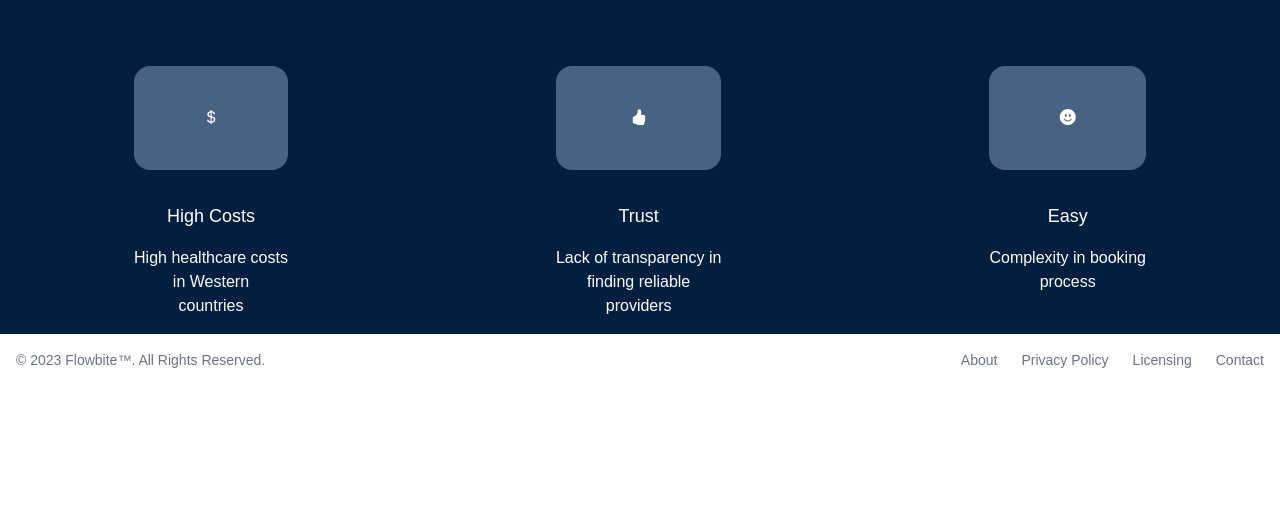
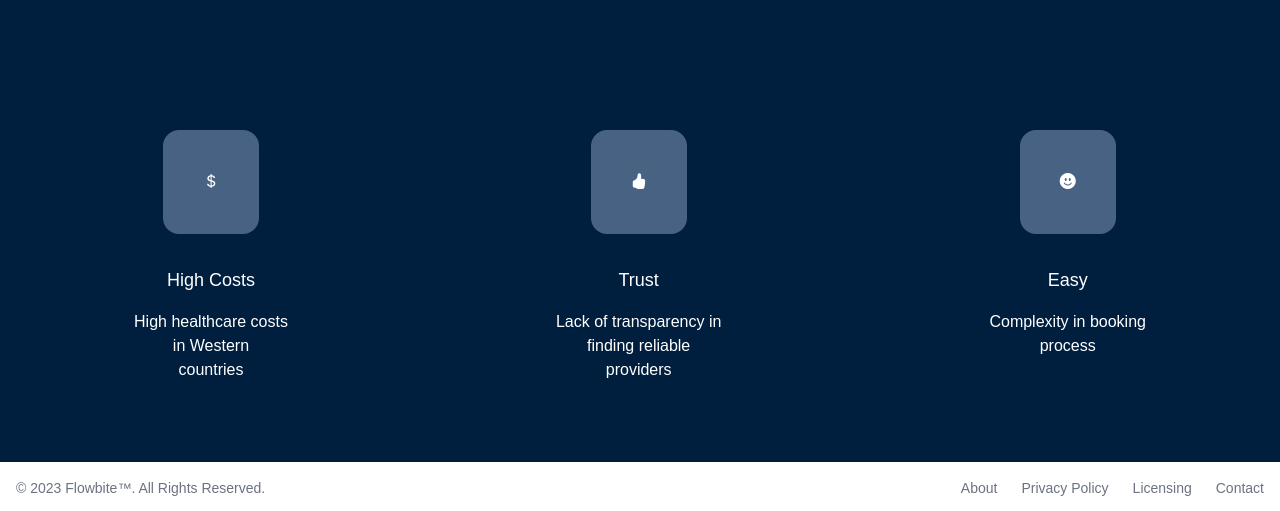
Before and after one commit to Ratchaphon1412/OLDIES, a Nuxt app: page / in a window 1280 px wide. Shown: the part 1006-1517 px from the top of the page. Before the commit the page ends 1392 px from the top, so only its background shows below. Built offline with nearby package versions, Linux system fonts and the light colour scheme.

Commit message:
fix response problem

```diff
--- a/components/Problem.vue
+++ b/components/Problem.vue
@@ -2,7 +2,7 @@
   <section class="w-full bg-[#001F3F]">
     <div class="flex justify-center">
       <div
-        class="flex-col justify-items-center text-center py-16 md:w-1/2 sm:xs:w-2/3"
+        class="flex-col justify-items-center text-center py-16 w-1/2 md:w-1/2 sm:w-3/4 xs:w-3/4"
       >
         <h1
           class="xl:text-2xl lg:text-xl md:text-lg xs:text-ms ms:text-base font-bold text-white mb-8"
@@ -20,9 +20,9 @@
       </div>
     </div>
     <!--ICON-->
-    <div class="flex flex-wrap justify-around">
-      <div>
-        <div class="p-10 bg-[#486284] rounded-2xl mb-8 text-center">
+    <div class="flex flex-wrap justify-around py-16">
+      <div class="flex flex-col items-center">
+        <div class="p-10 bg-[#486284] w-fit rounded-2xl mb-8 text-center">
           <!--icon-->
           <i class="bi bi-currency-dollar text-white"></i>
         </div>
@@ -34,8 +34,10 @@
         </div>
       </div>
 
-      <div>
-        <div class="p-10 bg-[#486284] rounded-2xl mb-8 text-white text-center">
+      <div class="flex flex-col items-center">
+        <div
+          class="p-10 w-fit bg-[#486284] rounded-2xl mb-8 text-white text-center"
+        >
           <i class="bi bi-hand-thumbs-up-fill"></i>
         </div>
         <div class="text-center text-white mb-4">
@@ -47,8 +49,8 @@
           </p>
         </div>
       </div>
-      <div>
-        <div class="p-10 bg-[#486284] rounded-2xl mb-8 text-center">
+      <div class="flex flex-col items-center">
+        <div class="p-10 w-fit bg-[#486284] rounded-2xl mb-8 text-center">
           <i class="bi bi-emoji-smile-fill text-white"></i>
         </div>
         <div class="text-center text-white mb-4">
```
